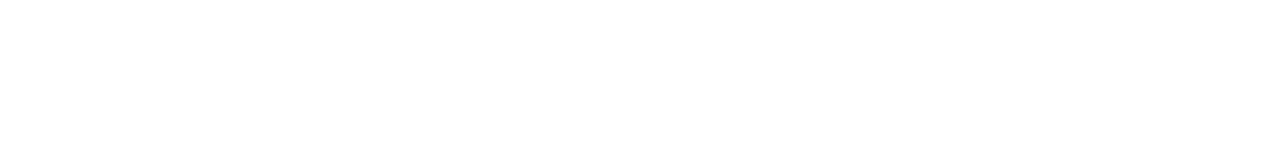
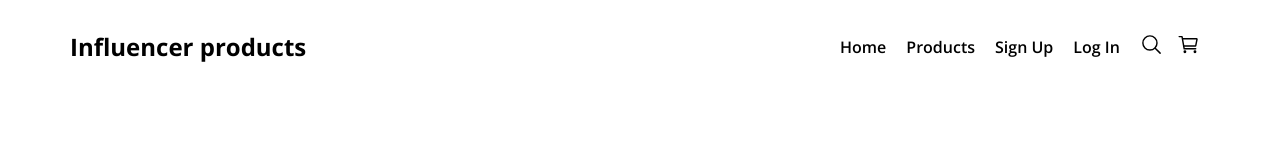
Before and after one commit to mdnahinfardousbadhon/influencer-gear, a plain HTML site: page index.html in a window 1280 px wide. Drawn offline with nearby package versions, Linux system fonts and the light colour scheme.

Commit message:
first-commit

```diff
--- a/css/style.css
+++ b/css/style.css
@@ -0,0 +1,66 @@
+/*========================
+        Google Font
+=========================*/
+@import url('https://fonts.googleapis.com/css2?family=Open+Sans:wght@300;400;500;600;700&display=swap');
+
+* {
+    margin: 0;
+    padding: 0;
+    box-sizing: border-box;
+}
+body {
+    background-color: #fff;
+    color: #000;
+    font-family: 'Open Sans', sans-serif;
+    font-size: 16px;
+    font-weight: 400;
+}
+.container {
+    max-width: 1140px;
+    margin: 0 auto;
+}
+
+/*========================
+        Header Area
+=========================*/
+.navbar {
+    display: flex;
+    align-items: center;
+    justify-content: space-between;
+    padding: 30px 0;
+}
+.brand-name h3 {
+    font-size: 24px;
+    font-weight: 700;
+    color: #000;
+}
+.menu {
+    display: flex;
+    align-items: center;
+    justify-content: center;
+}
+.menu .nav-item ul {
+    display: flex;
+    align-items: center;
+    justify-content: space-between;
+
+}
+.menu .nav-item ul li {
+    list-style: none;
+    margin-right: 20px;
+}
+.menu .nav-item ul li a {
+    text-decoration: none;
+    color: #000;
+    font-size: 16px;
+    font-weight: 600;
+}
+.menu .icon ion-icon {
+    color: #000;
+    font-size: 23px;
+    margin-right: 10px;
+}
+
+/*========================
+        Home Section
+=========================*/
--- a/index.html
+++ b/index.html
@@ -5,9 +5,53 @@
     <meta http-equiv="X-UA-Compatible" content="IE=edge">
     <meta name="viewport" content="width=device-width, initial-scale=1.0">
     <title>Influencer Gear</title>
+    <link rel="shortcut icon" href="images/favicon.png" type="image/x-icon">
     <link rel="stylesheet" href="css/style.css">
 </head>
 <body>
 
+    <!-- Home Section Start -->
+    <header>
+        <div class="container">
+            <div class="navbar">
+                <div class="brand-name">
+                    <h3>Influencer products</h3>
+                </div>
+                <div class="menu">
+                    <div class="nav-item">
+                        <ul>
+                            <li><a href="#">Home</a></li>
+                            <li><a href="#">Products</a></li>
+                            <li><a href="#">Sign Up</a></li>
+                            <li><a href="#">Log In</a></li>
+                        </ul>
+                    </div>
+                    <div class="icon">
+                        <a href="#"><ion-icon name="search-outline"></ion-icon></a>
+                        <a href="#"><ion-icon name="cart-outline"></ion-icon></a>
+                    </div>
+                </div>
+            </div>
+        </div>
+    </header>
+
+
+
+
+
+
+
+
+
+
+
+
+
+
+
+
+    <!-- Font Awesome -->
+    <script type="module" src="https://unpkg.com/ionicons@5.5.2/dist/ionicons/ionicons.esm.js"></script>
+    <script nomodule src="https://unpkg.com/ionicons@5.5.2/dist/ionicons/ionicons.js"></script>
 </body>
 </html>
```
Also changed, not shown: images/favicon.png (added).
